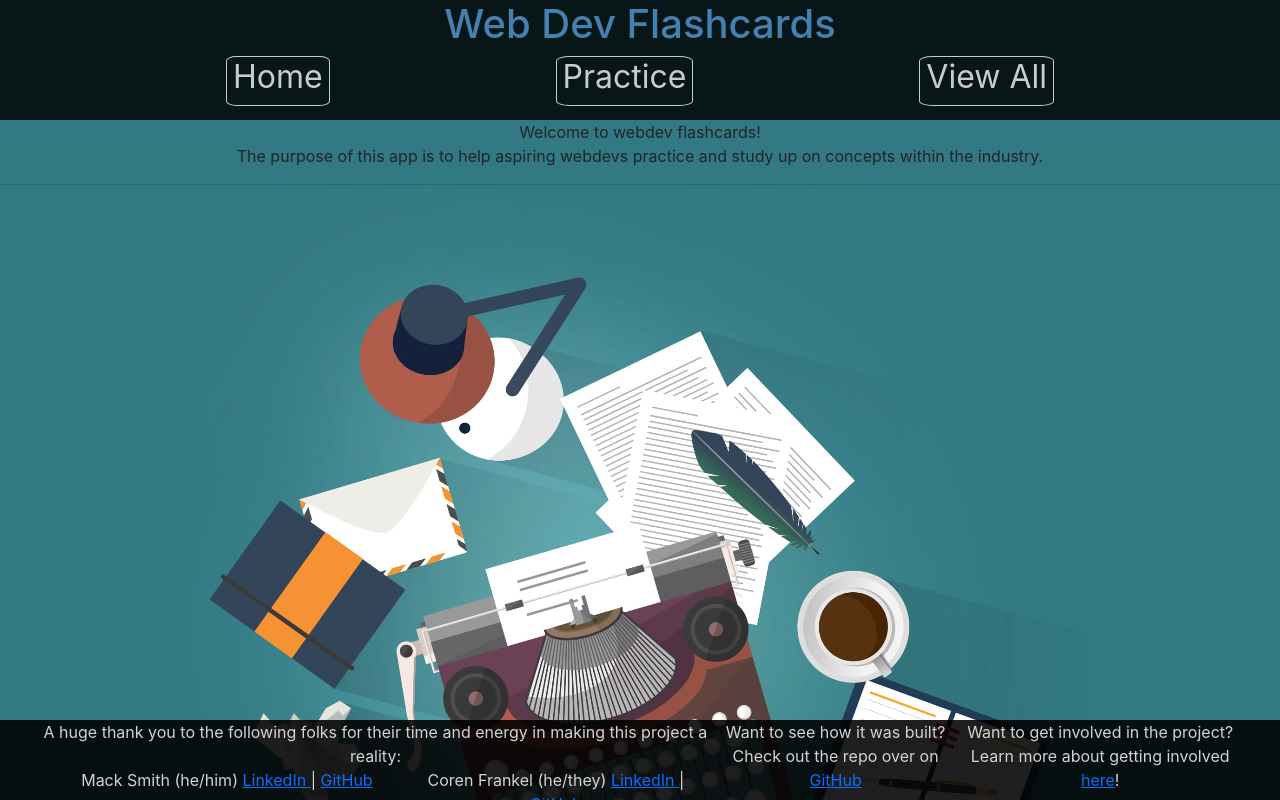
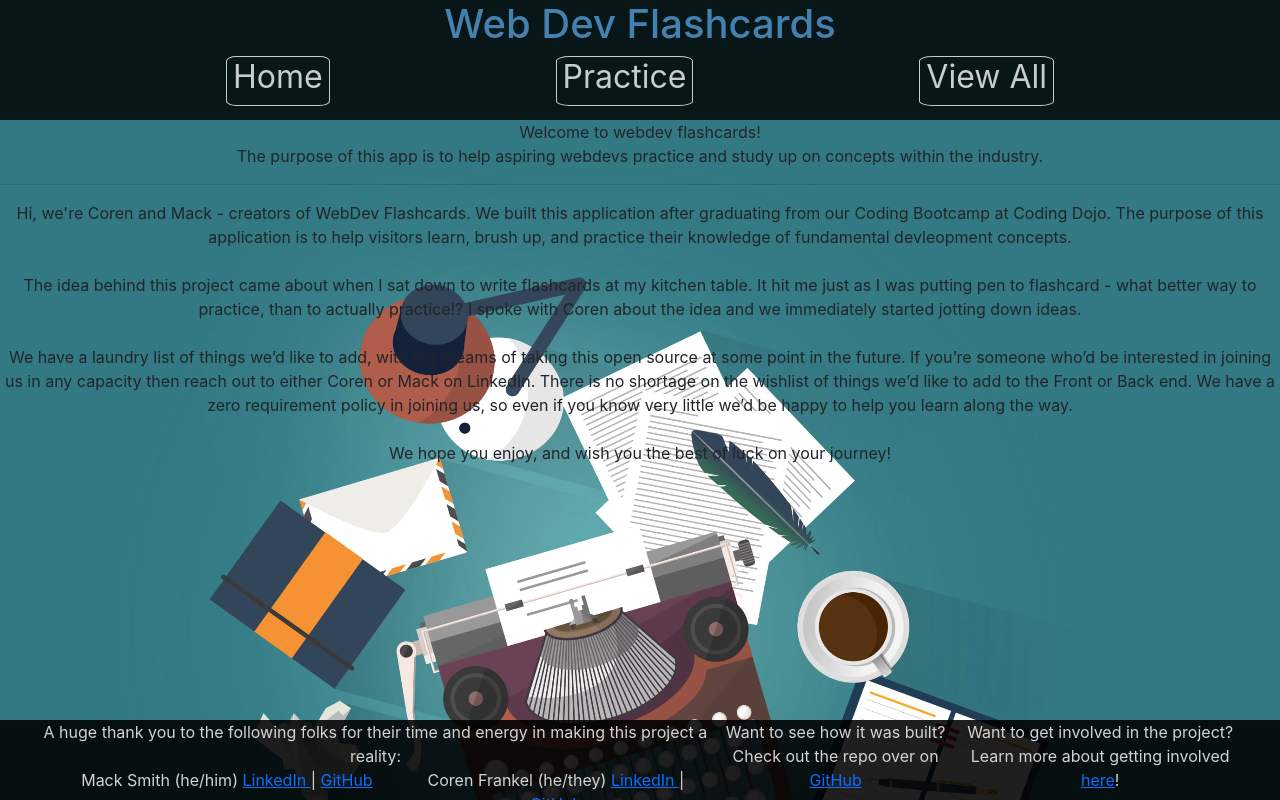
Before and after one commit to m-smith15/webdev_flashcards, a React (Create React App) app in the folder client/: page / in a window 1280 px wide. Built offline with nearby package versions, Linux system fonts and the light colour scheme.

Commit message:
adding about section

```diff
--- a/client/src/views/Main.js
+++ b/client/src/views/Main.js
@@ -10,6 +10,13 @@ const Main = (props) => {
                 The purpose of this app is to help aspiring webdevs practice and study up on concepts within the industry. <br />
             </p>
             <hr />
+            <div className="aboutUs">
+                <p>Hi, we're Coren and Mack - creators of WebDev Flashcards. We built this application after graduating from our Coding Bootcamp at Coding Dojo. The purpose of this application is to help visitors learn, brush up, and practice their knowledge of fundamental devleopment concepts. <br /><br />
+                    The idea behind this project came about when I sat down to write flashcards at my kitchen table. It hit me just as I was putting pen to flashcard - what better way to practice, than to actually practice!? I spoke with Coren about the idea and we immediately started jotting down ideas.  <br /><br />
+                    We have a laundry list of things we’d like to add, with big dreams of taking this open source at some point in the future. If you’re someone who’d be interested in joining us in any capacity then reach out to either Coren or Mack on LinkedIn. There is no shortage on the wishlist of things we’d like to add to the Front or Back end. We have a zero requirement policy in joining us, so even if you know very little we’d be happy to help you learn along the way. <br /><br />
+                    We hope you enjoy, and wish you the best of luck on your journey!
+                </p>
+            </div>
         </div>
     )
 }
```
